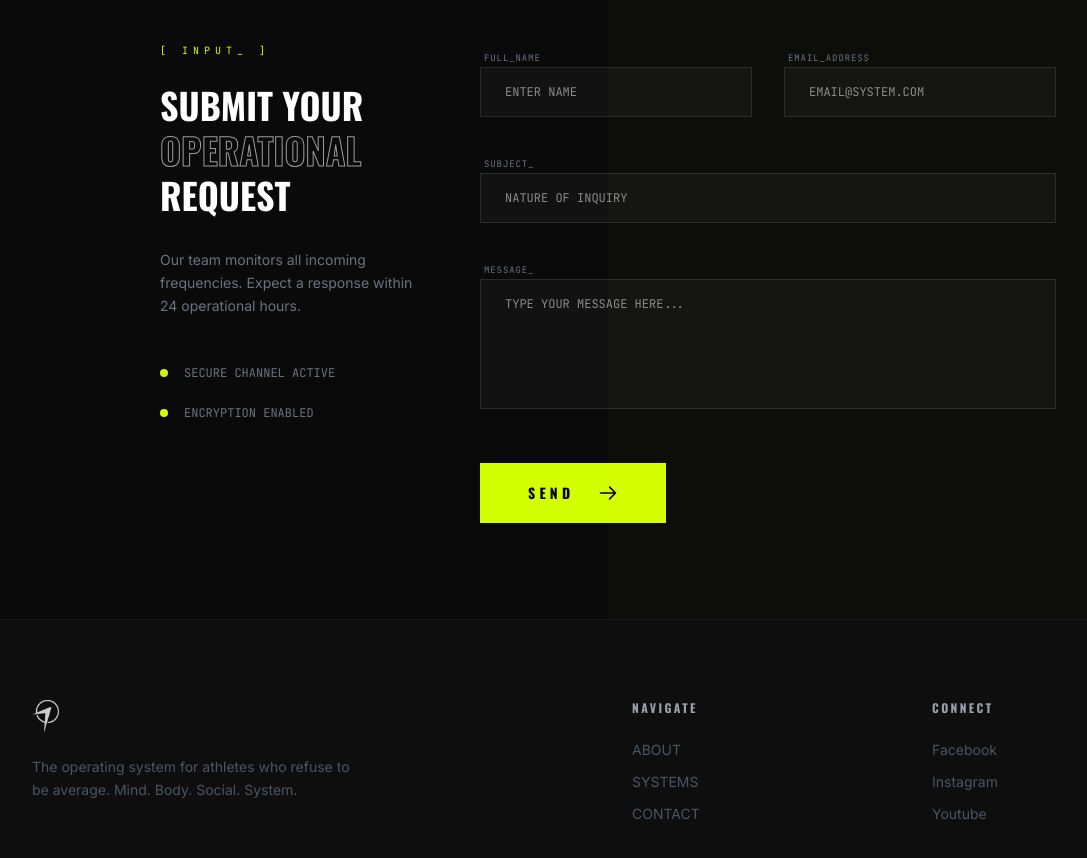
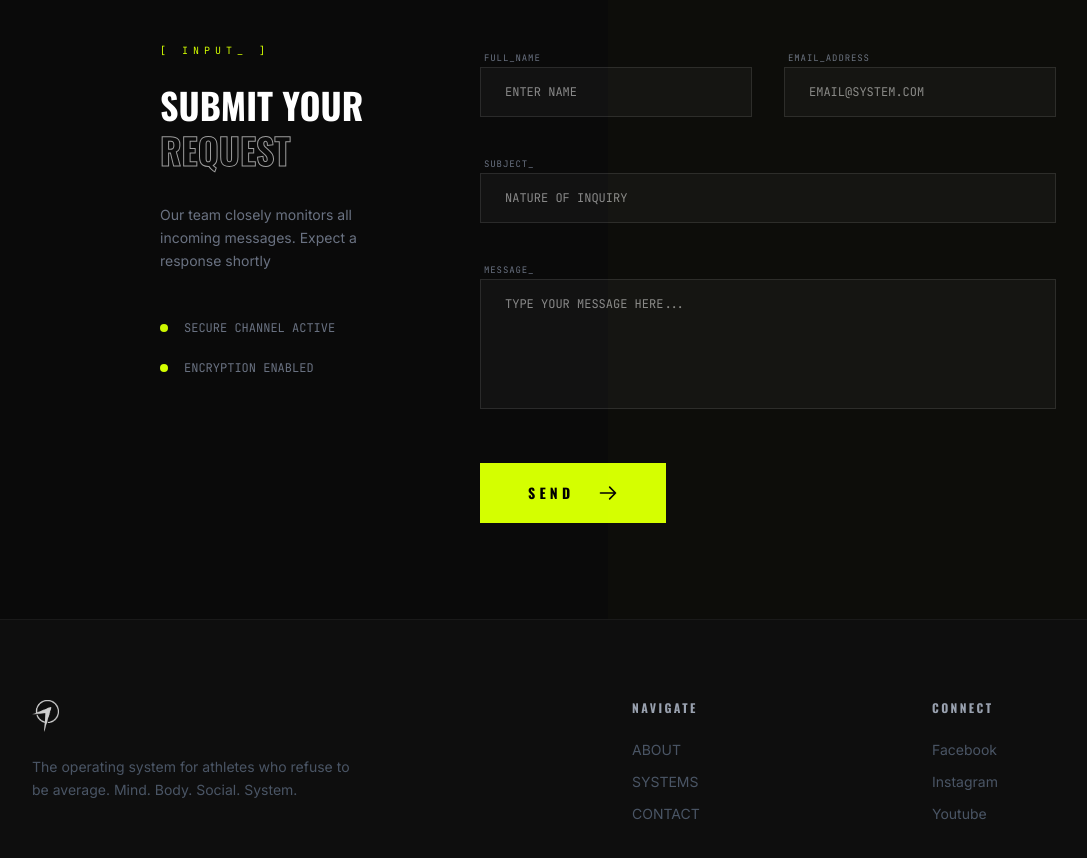
Before and after one commit to paradisetester/Top, a React (Vite) app: page /contact in a window 1280 px wide. Shown: the part 1020-1878 px from the top of the page, without its empty margins (32-1119 px from the left). Built offline with nearby package versions, Linux system fonts and the light colour scheme.

Commit message:
Updated the contact form headings.

```diff
--- a/src/components/contact/sections/ContactForm.jsx
+++ b/src/components/contact/sections/ContactForm.jsx
@@ -5,9 +5,9 @@ import { MagneticButton } from '../../UIComponents';
 const CONTACT_FORM_DATA = {
   label: '[ INPUT_ ]',
   headingPrimary: 'SUBMIT YOUR',
-  headingAccent: 'OPERATIONAL',
-  headingSuffix: 'REQUEST',
-  body: 'Our team monitors all incoming frequencies. Expect a response within 24 operational hours.',
+  headingAccent: 'REQUEST',
+  // headingSuffix: 'REQUEST',
+  body: 'Our team closely monitors all incoming messages. Expect a response shortly',
   statusLines: ['SECURE CHANNEL ACTIVE', 'ENCRYPTION ENABLED'],
   fields: {
     name: { label: 'Full_Name', placeholder: 'ENTER NAME' },
```
